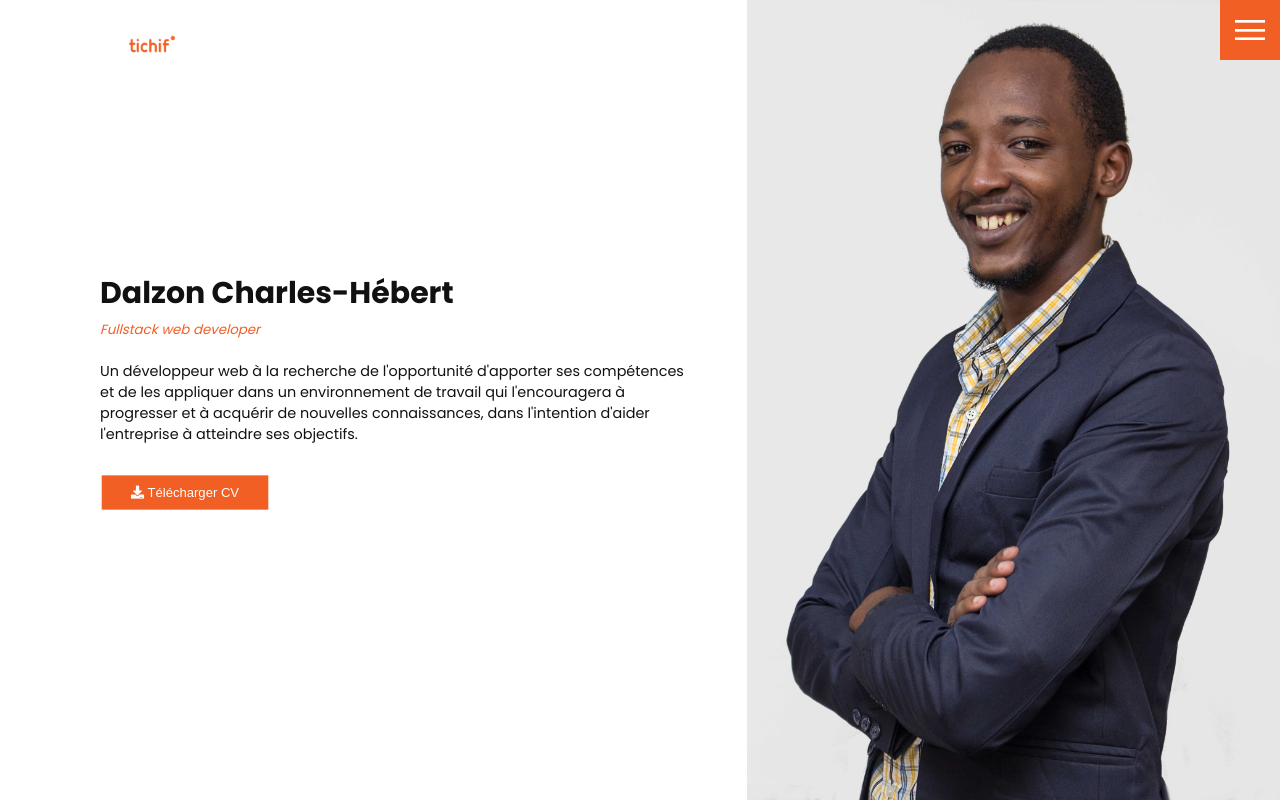
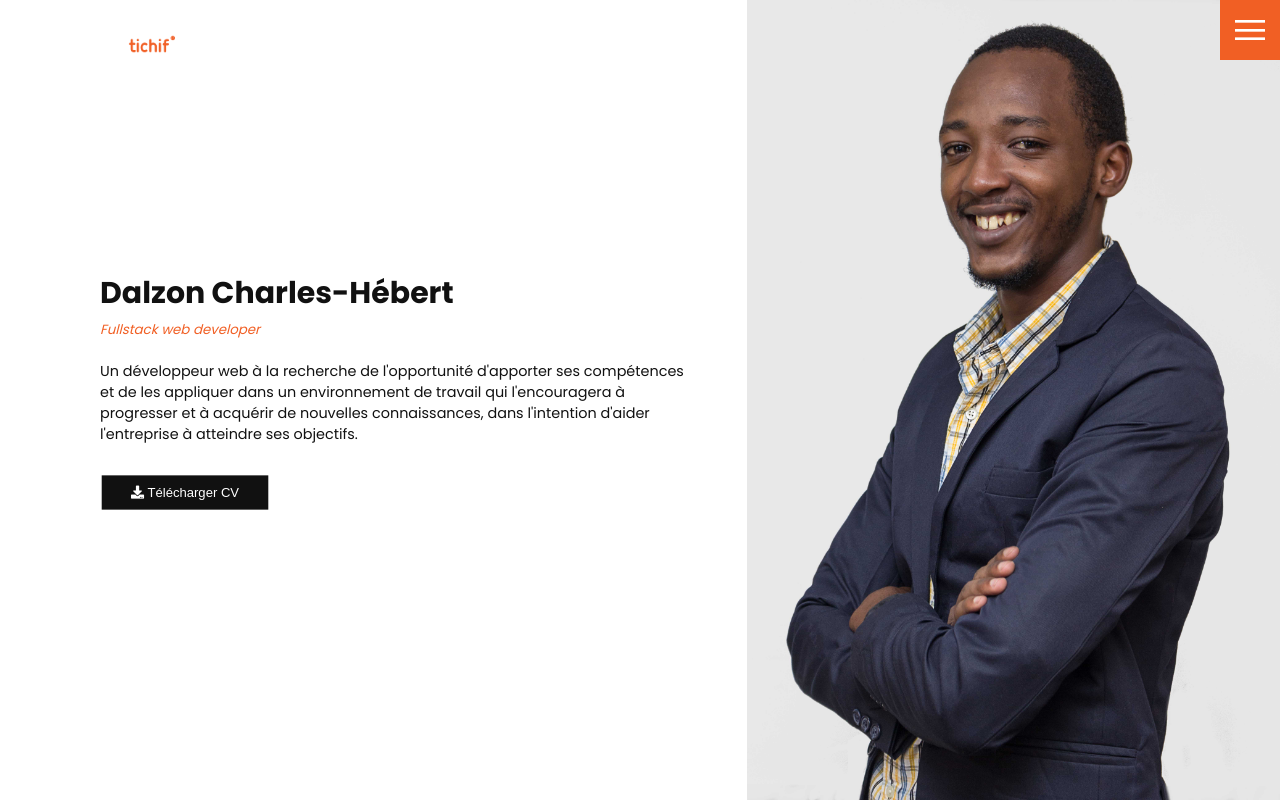
Before and after one commit to tichif/tichif_website_mern, a React (Create React App) app in the folder client/: page / in a window 1280 px wide. In both pictures the pointer is over the button "Télécharger CV". Built offline with nearby package versions, Linux system fonts and the light colour scheme.

Commit message:
Add cv images

```diff
--- a/client/src/pages/Home.css
+++ b/client/src/pages/Home.css
@@ -17,6 +17,10 @@
 
 .home-content button {
   border: none;
+}
+
+.home-content button:hover {
+  background: #111;
 }
 
 .home-content small {
```
Also changed, not shown: 2 other files (tests, documents, lock files or other folders).
